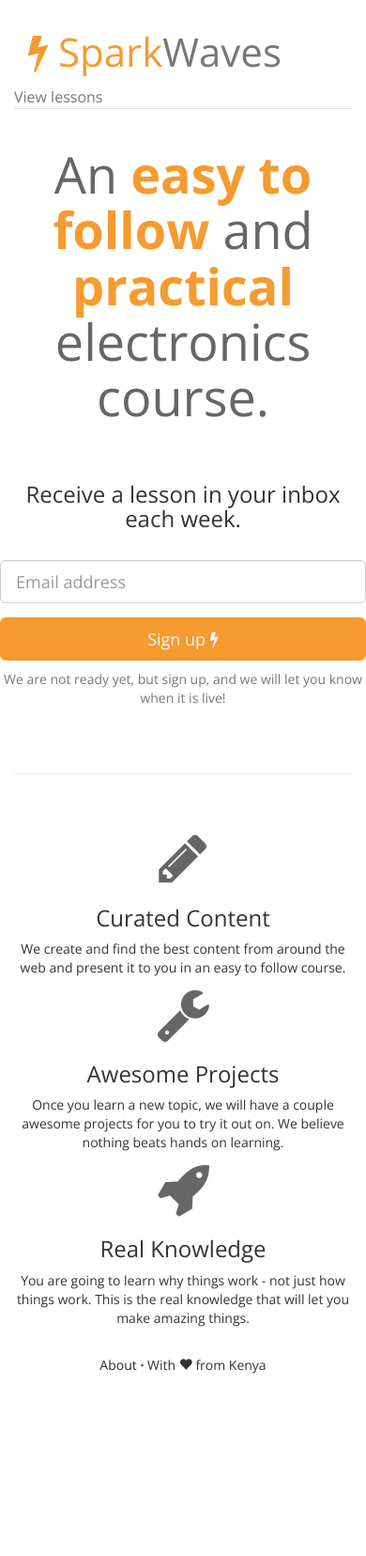
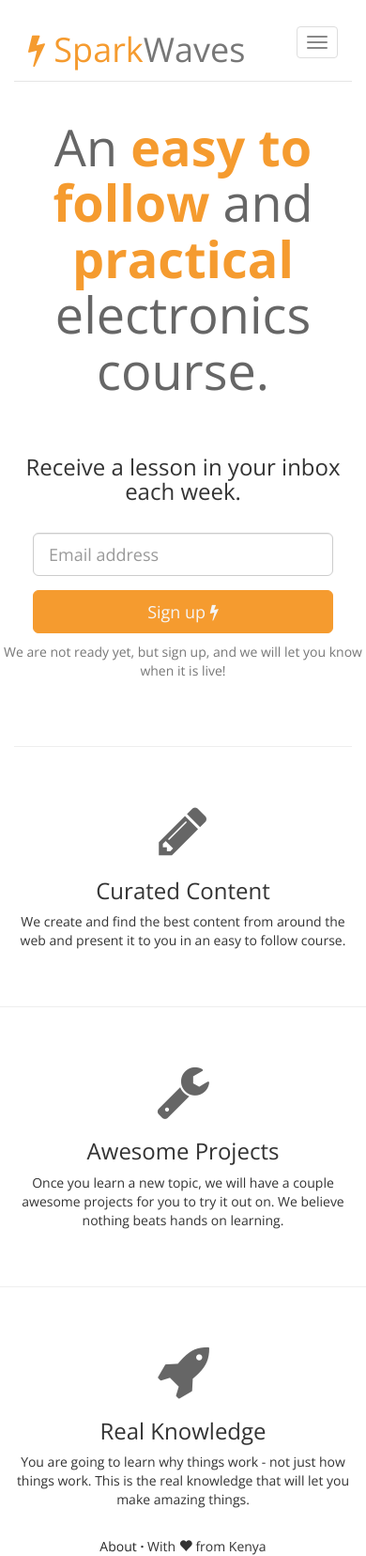
Before and after one commit to SparkWaves/SparkWaves-WebApp, a website: page app/index.html in a window 390 px wide. Shown: the whole page at 94% size. Before the commit the page ends 1463 px from the top, so only its background shows below. Drawn offline with nearby package versions, Linux system fonts and the light colour scheme; some packages are replaced by stand-ins of ours; files that its build step writes are made by us from their sources.

Commit message:
Fixed mobile views

```diff
--- a/Gruntfile.js
+++ b/Gruntfile.js
@@ -410,7 +410,7 @@ module.exports = function (grunt) {
           from: 'http://localhost:8003',
           to: 'http://sparkwaves-env-apg22ebmpm.elasticbeanstalk.com'
         }]
-      },
+      }
     },
 
     aws: grunt.file.readJSON('aws-keys.json'), // Read the file
--- a/app/index.html
+++ b/app/index.html
@@ -31,11 +31,23 @@
             <div class="col-lg-10 col-lg-offset-1">
               <div class="navbar-bottom-border">
                 <div class="navbar-header">
+                  <button type="button" class="navbar-toggle collapsed" data-toggle="collapse" data-target="#bs-example-navbar-collapse-1">
+                    <span class="sr-only">Toggle navigation</span>
+                    <span class="icon-bar"></span>
+                    <span class="icon-bar"></span>
+                    <span class="icon-bar"></span>
+                  </button>
                   <a class="navbar-brand" href="#">
                     <span class="brand-orange"><i class="fa fa-bolt"></i> Spark</span>Waves
                   </a>
                 </div>
-                <a href="lessons" class="navbar-link navbar-right">View lessons</a>
+                <div class="collapse navbar-collapse" id="bs-example-navbar-collapse-1">
+                  <ul class="nav navbar-nav navbar-right">
+                    <li>
+                      <a href="lessons" class="navbar-link navbar-right">View lessons</a>
+                    </li>
+                  </ul>
+                </div>
                 <div class="clearfix"></div>
               </div>
             </div>
--- a/app/styles/style.css
+++ b/app/styles/style.css
@@ -56,6 +56,16 @@ html {
   font-size: 42px;
   height: 100%;
 }
+@media (max-width: 767px) {
+  .navbar-brand {
+    font-size: 36px;
+  }
+}
+@media (min-width: 767px) {
+  .show-only-in-xs {
+    display: none;
+  }
+}
 .brand-orange {
   color: #f59b2f;
 }
--- a/app/views/main.html
+++ b/app/views/main.html
@@ -16,11 +16,15 @@
       <h3>Curated Content</h3>
       <p>We create and find the best content from around the web and present it to you in an easy to follow course.</p>
     </div>
+    <hr class="homepage-section-hr show-only-in-xs"/>
+
     <div class="col-sm-4 how-it-works-section text-center">
       <i class="fa fa-wrench"></i>
       <h3>Awesome Projects</h3>
       <p>Once you learn a new topic, we will have a couple awesome projects for you to try it out on. We believe nothing beats hands on learning.</p>
     </div>
+    <hr class="homepage-section-hr show-only-in-xs"/>
+
     <div class="col-sm-4 how-it-works-section text-center">
       <i class="fa fa-rocket"></i>
       <h3>Real Knowledge</h3>
--- a/app/views/signupForm.html
+++ b/app/views/signupForm.html
@@ -1,5 +1,5 @@
   <div class="row">
-    <div class="col-md-4 col-md-offset-4  col-sm-6 col-sm-offset-3 text-center">
+    <div class="col-xs-10 col-xs-offset-1 col-md-4 col-md-offset-4  col-sm-6 col-sm-offset-3 text-center">
       <form ng-submit="newProfile()" class="homepage-email-form">
         <div class="form-group">
           <input type="email" class="form-control input-lg" ng-model="newProfilFormModel.email" placeholder="Email address"></input>
--- a/package.json
+++ b/package.json
@@ -23,6 +23,7 @@
     "grunt-newer": "^0.7.0",
     "grunt-ng-annotate": "^0.3.0",
     "grunt-svgmin": "^0.4.0",
+    "grunt-text-replace": "^0.4.0",
     "grunt-usemin": "^2.1.1",
     "grunt-wiredep": "^1.7.0",
     "jasmine-core": "^2.2.0",
```
Also changed, not shown: app/styles/less/main.less (+12 -0 lines), 2 other files.
